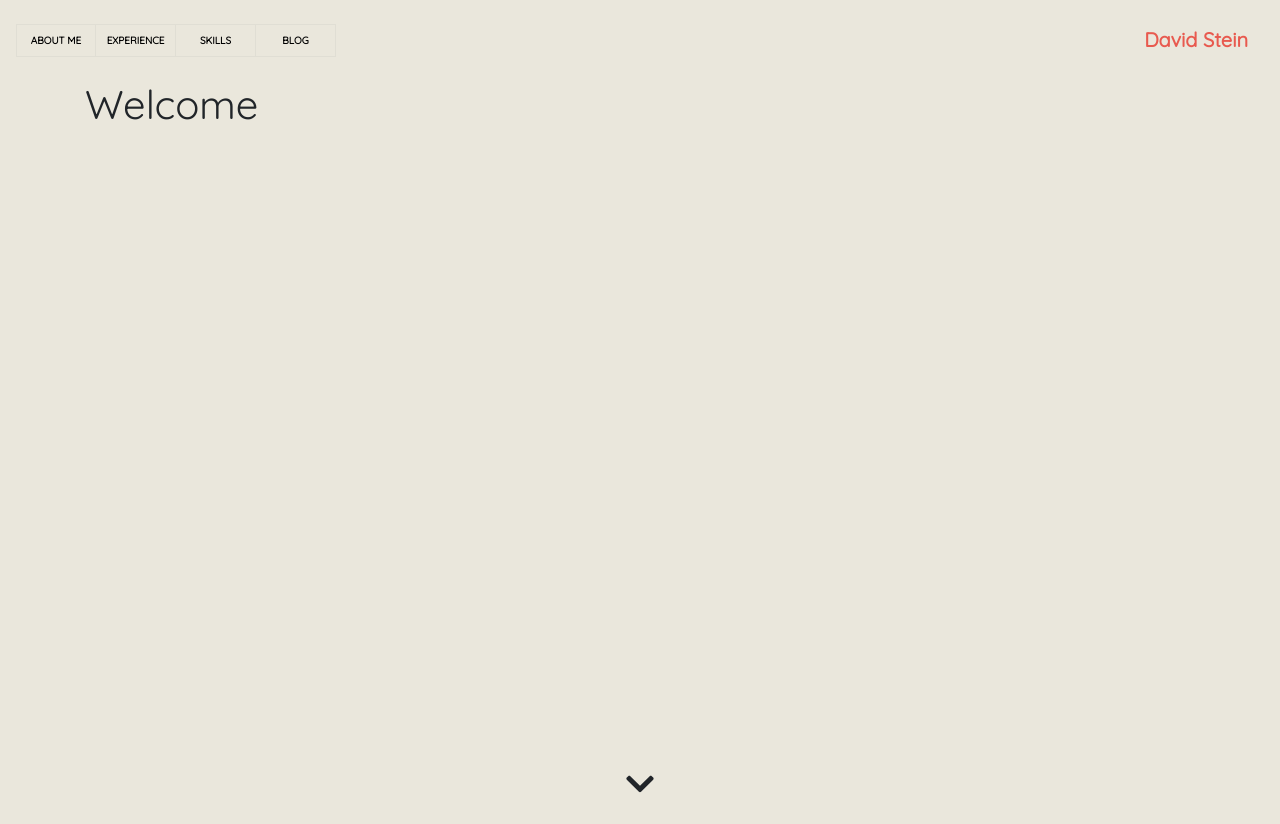
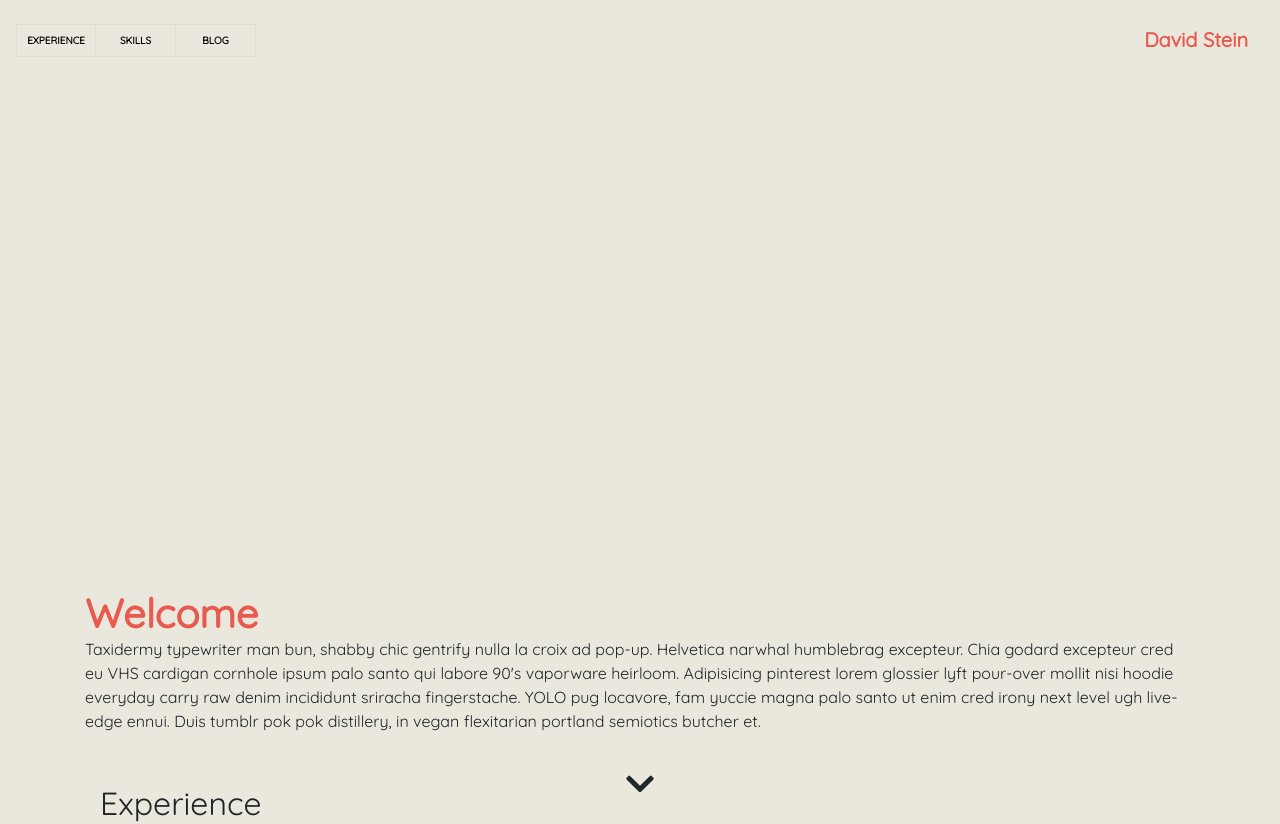
Before and after one commit to davidfstein/davidfstein.github.io, a React app: page / in a window 1280 px wide. Shown: the top 824 px of the page. Built offline with nearby package versions, Linux system fonts and the light colour scheme.

Commit message:
put some content above fold

```diff
--- a/src/App.css
+++ b/src/App.css
@@ -7,11 +7,3 @@
     background-color: #EAE7DC;
     margin-top: 5rem;
 }
-
-#image-placeholder {
-    height: 100vh;
-}
-
-.container {
-
-}
--- a/src/components/about/about.js
+++ b/src/components/about/about.js
@@ -7,16 +7,6 @@ export default class About extends React.Component {
     render() {
         return (
             <Container className='body-content'>
-                <Col id="about">
-                    <h2>About</h2>
-                    <p>Taxidermy typewriter man bun, shabby chic gentrify nulla la croix ad pop-up.
-                        Helvetica narwhal humblebrag excepteur. Chia godard excepteur cred eu VHS
-                        cardigan cornhole ipsum palo santo qui labore 90's vaporware heirloom.
-                        Adipisicing pinterest lorem glossier lyft pour-over mollit nisi hoodie
-                        everyday carry raw denim incididunt sriracha fingerstache. YOLO pug locavore,
-                        fam yuccie magna palo santo ut enim cred irony next level ugh live-edge ennui.
-                        Duis tumblr pok pok distillery, in vegan flexitarian portland semiotics butcher et.</p>
-                </Col>
                 <Col id="experience">
                     <h2>Experience</h2>
                     <p><span className="company">Novartis Institutes for BioMedical Research,</span> Cambridge, MA <span className="date-range">January 2019 – June 2019</span><br/>
--- /dev/null
+++ b/src/components/blog/blog.js
@@ -0,0 +1 @@
+import React from 'react';
--- a/src/components/contentButton/contentButton.js
+++ b/src/components/contentButton/contentButton.js
@@ -39,7 +39,7 @@ class ContentButton extends React.Component {
     }
 
     toContent = () => {
-        const about = document.querySelector('#about');
+        const about = document.querySelector('#experience');
         about.scrollIntoView({ behavior: 'smooth', block: 'start' });
     }
 
--- a/src/components/header/header.js
+++ b/src/components/header/header.js
@@ -63,19 +63,16 @@ class Header extends React.Component {
             <Navbar>
                 <Nav navbar className='flex-row'>
                     <NavItem>
-                        <NavLink href="/resume#about">About Me</NavLink>
+                        <NavLink href="/#experience">Experience</NavLink>
                     </NavItem>
                     <NavItem>
-                        <NavLink href="/resume#experience">Experience</NavLink>
-                    </NavItem>
-                    <NavItem>
-                        <NavLink href="/resume">Skills</NavLink>
+                        <NavLink href="/#skills">Skills</NavLink>
                     </NavItem>
                     <NavItem>
                         <NavLink href="/blog">Blog</NavLink>
                     </NavItem>
                 </Nav>
-                <NavbarBrand href="/resume" className="ml-auto">David Stein</NavbarBrand>
+                <NavbarBrand href="/" className="ml-auto">David Stein</NavbarBrand>
             </Navbar>
         );
     }
--- a/src/components/profile/profile.css
+++ b/src/components/profile/profile.css
@@ -1,11 +1,18 @@
-.profile-pic {
-    height: 400px;
-    position: absolute;
-    animation: 3s ease-out 0s 1 emerge;
+#above-the-fold {
+    height: 88vh;
+}
+
+#above-content {
+    height: 95%;
+    display: flex;
+    flex-direction: column;
+    justify-content: flex-end;
 }
 
 .welcome {
-
+    height: 2.5rem;
+    font-weight: bold;
+    color: #E85A4F;
 }
 
 @keyframes emerge {
--- a/src/components/profile/profile.js
+++ b/src/components/profile/profile.js
@@ -6,8 +6,19 @@ export default function Profile() {
     return (
         <div className='container'>
             {/* <img className="profile-pic" alt="Profile" src={profPic}/> */}
-            <h1 className="Welcome">Welcome</h1>
-            <div id='image-placeholder'></div>
+            <div id='above-the-fold'>
+                <div id='above-content'>
+                    <h1 className="welcome">Welcome</h1>
+                    <p>Taxidermy typewriter man bun, shabby chic gentrify nulla la croix ad pop-up.
+                        Helvetica narwhal humblebrag excepteur. Chia godard excepteur cred eu VHS
+                        cardigan cornhole ipsum palo santo qui labore 90's vaporware heirloom.
+                        Adipisicing pinterest lorem glossier lyft pour-over mollit nisi hoodie
+                        everyday carry raw denim incididunt sriracha fingerstache. YOLO pug locavore,
+                        fam yuccie magna palo santo ut enim cred irony next level ugh live-edge ennui.
+                        Duis tumblr pok pok distillery, in vegan flexitarian portland semiotics butcher et.</p>
+                </div>
+            </div>
+            {/* <div id='image-placeholder'></div> */}
         </div>
     )
 }
```
